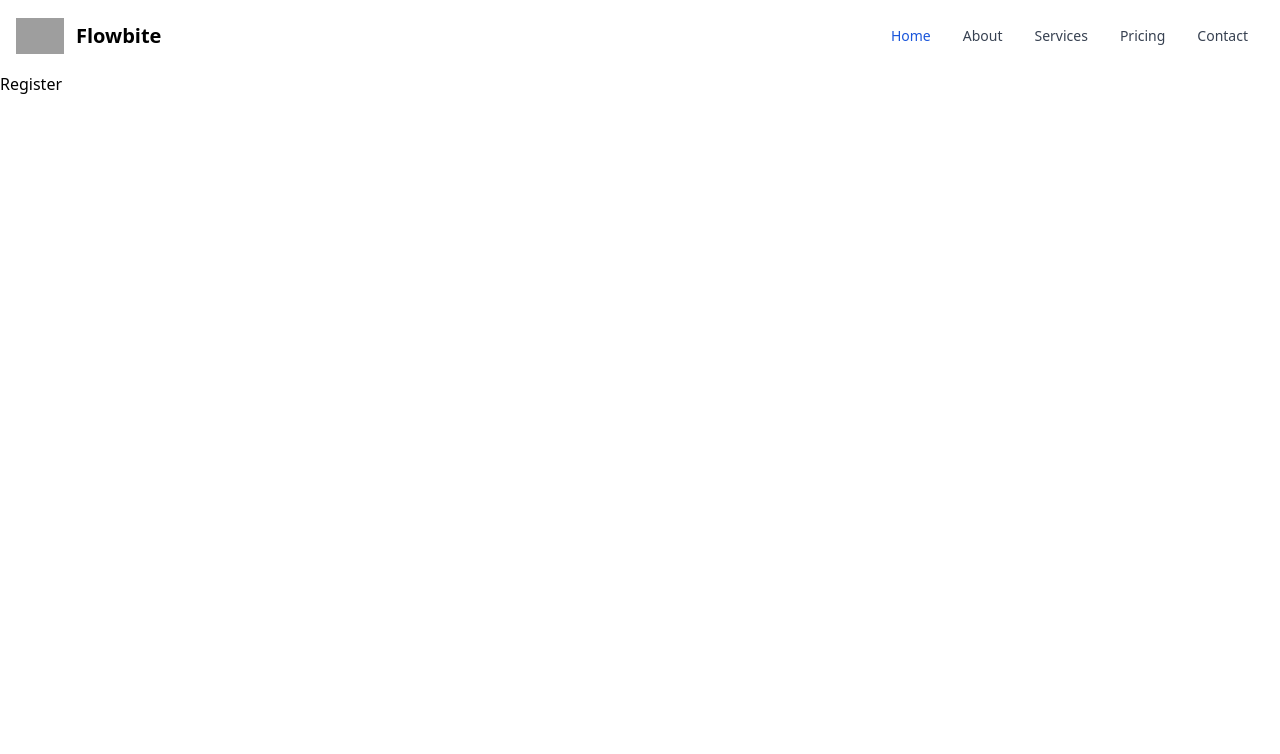
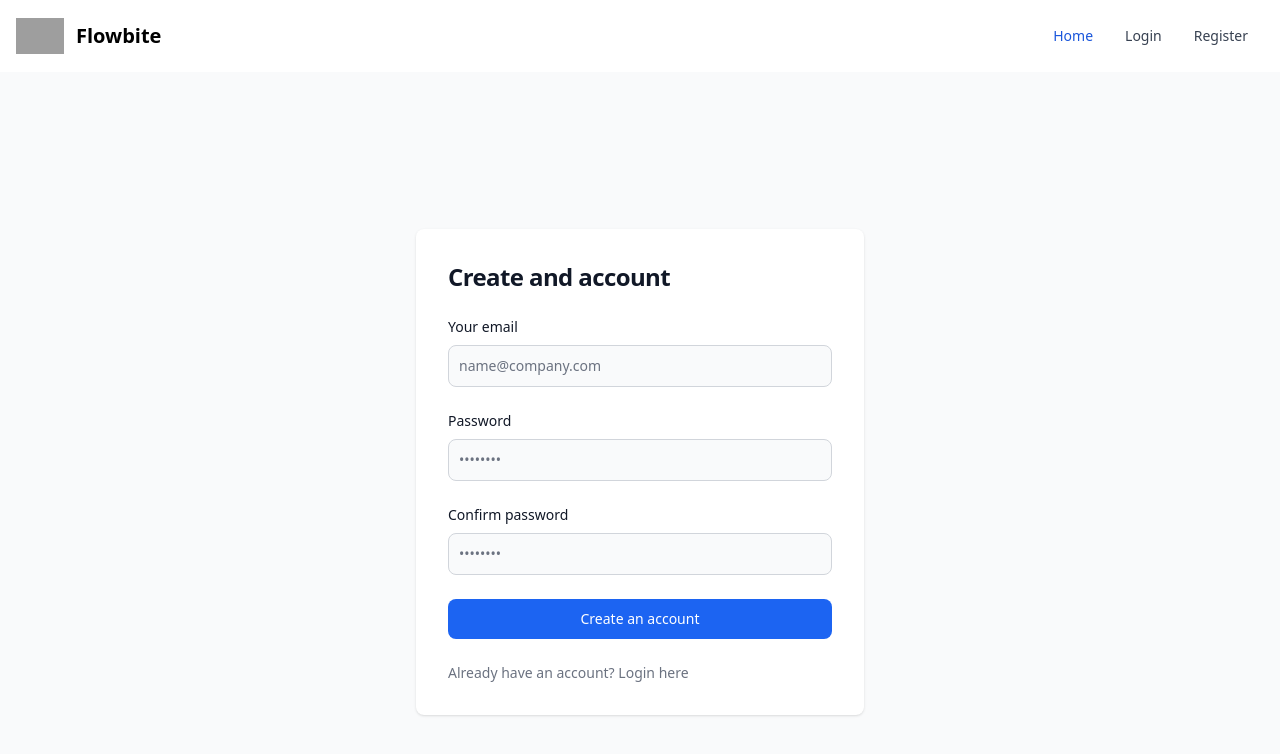
Before and after one commit to Tapiwa-1/vue-breeze-api, a Vue app: page /register in a window 1280 px wide. Shown: the top 754 px of the page. Built offline with nearby package versions, Linux system fonts and the light colour scheme; grey boxes are pictures that could not be loaded.

Commit message:
Login and Register Form added

```diff
--- a/index.html
+++ b/index.html
@@ -3,6 +3,7 @@
   <head>
     <meta charset="UTF-8" />
     <link rel="icon" type="image/svg+xml" href="/vite.svg" />
+
     <meta name="viewport" content="width=device-width, initial-scale=1.0" />
     <title>Vite + Vue</title>
   </head>
--- a/src/components/Login.vue
+++ b/src/components/Login.vue
@@ -1,11 +1,38 @@
 <template>
-  Login
+  <section class="bg-gray-50 dark:bg-gray-900">
+    <div class="flex flex-col items-center justify-center px-6 py-8 mx-auto md:h-screen lg:py-0">
+
+        <div class="w-full bg-white rounded-lg shadow dark:border md:mt-0 sm:max-w-md xl:p-0 dark:bg-gray-800 dark:border-gray-700">
+            <div class="p-6 space-y-4 md:space-y-6 sm:p-8">
+                <h1 class="text-xl font-bold leading-tight tracking-tight text-gray-900 md:text-2xl dark:text-white">
+                    Sign in to your account
+                </h1>
+                <form class="space-y-4 md:space-y-6" action="#">
+                    <div>
+                        <label for="email" class="block mb-2 text-sm font-medium text-gray-900 dark:text-white">Your email</label>
+                        <input type="email" name="email" id="email" class="bg-gray-50 border border-gray-300 text-gray-900 sm:text-sm rounded-lg focus:ring-primary-600 focus:border-primary-600 block w-full p-2.5 dark:bg-gray-700 dark:border-gray-600 dark:placeholder-gray-400 dark:text-white dark:focus:ring-blue-500 dark:focus:border-blue-500" placeholder="name@company.com" required="">
+                    </div>
+                    <div>
+                        <label for="password" class="block mb-2 text-sm font-medium text-gray-900 dark:text-white">Password</label>
+                        <input type="password" name="password" id="password" placeholder="••••••••" class="bg-gray-50 border border-gray-300 text-gray-900 sm:text-sm rounded-lg focus:ring-primary-600 focus:border-primary-600 block w-full p-2.5 dark:bg-gray-700 dark:border-gray-600 dark:placeholder-gray-400 dark:text-white dark:focus:ring-blue-500 dark:focus:border-blue-500" required="">
+                    </div>
+                    <div class="flex items-center justify-between">
+
+                        <a href="#" class="text-sm font-medium text-primary-600 hover:underline dark:text-primary-500">Forgot password?</a>
+                    </div>
+                    <button type="submit" class="w-full text-white bg-blue-600 hover:bg-blue-700 focus:ring-4 focus:outline-none focus:ring-primary-300 font-medium rounded-lg text-sm px-5 py-2.5 text-center dark:bg-primary-600 dark:hover:bg-primary-700 dark:focus:ring-primary-800">Sign in</button>
+                    <p class="text-sm font-light text-gray-500 dark:text-gray-400">
+                        Don’t have an account yet? <a href="#" class="font-medium text-primary-600 hover:underline dark:text-primary-500">Sign up</a>
+                    </p>
+                </form>
+            </div>
+        </div>
+    </div>
+  </section>
 </template>
 
-<script>
-export default {
+<script setup>
 
-}
 </script>
 
 <style>
--- a/src/components/Nav.vue
+++ b/src/components/Nav.vue
@@ -13,20 +13,15 @@
     <div class="hidden w-full md:block md:w-auto" id="navbar-default">
       <ul class="flex flex-col p-4 mt-4 bg-gray-50 rounded-lg border border-gray-100 md:flex-row md:space-x-8 md:mt-0 md:text-sm md:font-medium md:border-0 md:bg-white dark:bg-gray-800 md:dark:bg-gray-900 dark:border-gray-700">
         <li>
-          <a href="#" class="block py-2 pr-4 pl-3 text-white bg-blue-700 rounded md:bg-transparent md:text-blue-700 md:p-0 dark:text-white" aria-current="page">Home</a>
+          <router-link :to="{name: 'Home'}" class="block py-2 pr-4 pl-3 text-white bg-blue-700 rounded md:bg-transparent md:text-blue-700 md:p-0 dark:text-white" aria-current="page">Home</router-link>
         </li>
         <li>
-          <a href="#" class="block py-2 pr-4 pl-3 text-gray-700 rounded hover:bg-gray-100 md:hover:bg-transparent md:border-0 md:hover:text-blue-700 md:p-0 dark:text-gray-400 md:dark:hover:text-white dark:hover:bg-gray-700 dark:hover:text-white md:dark:hover:bg-transparent">About</a>
+          <router-link :to="{name: 'Login'}" class="block py-2 pr-4 pl-3 text-gray-700 rounded hover:bg-gray-100 md:hover:bg-transparent md:border-0 md:hover:text-blue-700 md:p-0 dark:text-gray-400 md:dark:hover:text-white dark:hover:bg-gray-700 dark:hover:text-white md:dark:hover:bg-transparent">Login</router-link>
         </li>
         <li>
-          <a href="#" class="block py-2 pr-4 pl-3 text-gray-700 rounded hover:bg-gray-100 md:hover:bg-transparent md:border-0 md:hover:text-blue-700 md:p-0 dark:text-gray-400 md:dark:hover:text-white dark:hover:bg-gray-700 dark:hover:text-white md:dark:hover:bg-transparent">Services</a>
+          <router-link :to="{name:'Register'}" class="block py-2 pr-4 pl-3 text-gray-700 rounded hover:bg-gray-100 md:hover:bg-transparent md:border-0 md:hover:text-blue-700 md:p-0 dark:text-gray-400 md:dark:hover:text-white dark:hover:bg-gray-700 dark:hover:text-white md:dark:hover:bg-transparent">Register</router-link>
         </li>
-        <li>
-          <a href="#" class="block py-2 pr-4 pl-3 text-gray-700 rounded hover:bg-gray-100 md:hover:bg-transparent md:border-0 md:hover:text-blue-700 md:p-0 dark:text-gray-400 md:dark:hover:text-white dark:hover:bg-gray-700 dark:hover:text-white md:dark:hover:bg-transparent">Pricing</a>
-        </li>
-        <li>
-          <a href="#" class="block py-2 pr-4 pl-3 text-gray-700 rounded hover:bg-gray-100 md:hover:bg-transparent md:border-0 md:hover:text-blue-700 md:p-0 dark:text-gray-400 md:dark:hover:text-white dark:hover:bg-gray-700 dark:hover:text-white md:dark:hover:bg-transparent">Contact</a>
-        </li>
+
       </ul>
     </div>
   </div>
--- a/src/components/Register.vue
+++ b/src/components/Register.vue
@@ -1,5 +1,35 @@
 <template>
-  Register
+  <section class="bg-gray-50 dark:bg-gray-900">
+    <div class="flex flex-col items-center justify-center px-6 py-8 mx-auto md:h-screen lg:py-0">
+
+        <div class="w-full bg-white rounded-lg shadow dark:border md:mt-0 sm:max-w-md xl:p-0 dark:bg-gray-800 dark:border-gray-700">
+            <div class="p-6 space-y-4 md:space-y-6 sm:p-8">
+                <h1 class="text-xl font-bold leading-tight tracking-tight text-gray-900 md:text-2xl dark:text-white">
+                    Create and account
+                </h1>
+                <form class="space-y-4 md:space-y-6" action="#">
+                    <div>
+                        <label for="email" class="block mb-2 text-sm font-medium text-gray-900 dark:text-white">Your email</label>
+                        <input type="email" name="email" id="email" class="bg-gray-50 border border-gray-300 text-gray-900 sm:text-sm rounded-lg focus:ring-primary-600 focus:border-primary-600 block w-full p-2.5 dark:bg-gray-700 dark:border-gray-600 dark:placeholder-gray-400 dark:text-white dark:focus:ring-blue-500 dark:focus:border-blue-500" placeholder="name@company.com" required="">
+                    </div>
+                    <div>
+                        <label for="password" class="block mb-2 text-sm font-medium text-gray-900 dark:text-white">Password</label>
+                        <input type="password" name="password" id="password" placeholder="••••••••" class="bg-gray-50 border border-gray-300 text-gray-900 sm:text-sm rounded-lg focus:ring-primary-600 focus:border-primary-600 block w-full p-2.5 dark:bg-gray-700 dark:border-gray-600 dark:placeholder-gray-400 dark:text-white dark:focus:ring-blue-500 dark:focus:border-blue-500" required="">
+                    </div>
+                    <div>
+                        <label for="confirm-password" class="block mb-2 text-sm font-medium text-gray-900 dark:text-white">Confirm password</label>
+                        <input type="confirm-password" name="confirm-password" id="confirm-password" placeholder="••••••••" class="bg-gray-50 border border-gray-300 text-gray-900 sm:text-sm rounded-lg focus:ring-primary-600 focus:border-primary-600 block w-full p-2.5 dark:bg-gray-700 dark:border-gray-600 dark:placeholder-gray-400 dark:text-white dark:focus:ring-blue-500 dark:focus:border-blue-500" required="">
+                    </div>
+
+                    <button type="submit" class="w-full text-white bg-blue-600 hover:bg-blue-700 focus:ring-4 focus:outline-none focus:ring-primary-300 font-medium rounded-lg text-sm px-5 py-2.5 text-center dark:bg-primary-600 dark:hover:bg-primary-700 dark:focus:ring-primary-800">Create an account</button>
+                    <p class="text-sm font-light text-gray-500 dark:text-gray-400">
+                        Already have an account? <a href="#" class="font-medium text-primary-600 hover:underline dark:text-primary-500">Login here</a>
+                    </p>
+                </form>
+            </div>
+        </div>
+    </div>
+  </section>
 </template>
 
 <script>
--- a/src/router/index.js
+++ b/src/router/index.js
@@ -3,9 +3,9 @@
 import Home from '../components/Home.vue'
 
 const routes =[
-    {path: '/', component: Home},
-    {path: '/login', component : ()=>import ("../components/Login.vue")},
-    {path: '/register', component : ()=>import ("../components/Register.vue")},
+    {path: '/',name:"Home" ,component: Home},
+    {path: '/login', name: "Login",component : ()=>import ("../components/Login.vue")},
+    {path: '/register', name:"Register",component : ()=>import ("../components/Register.vue")},
 ];
 
 const router = createRouter({
```
